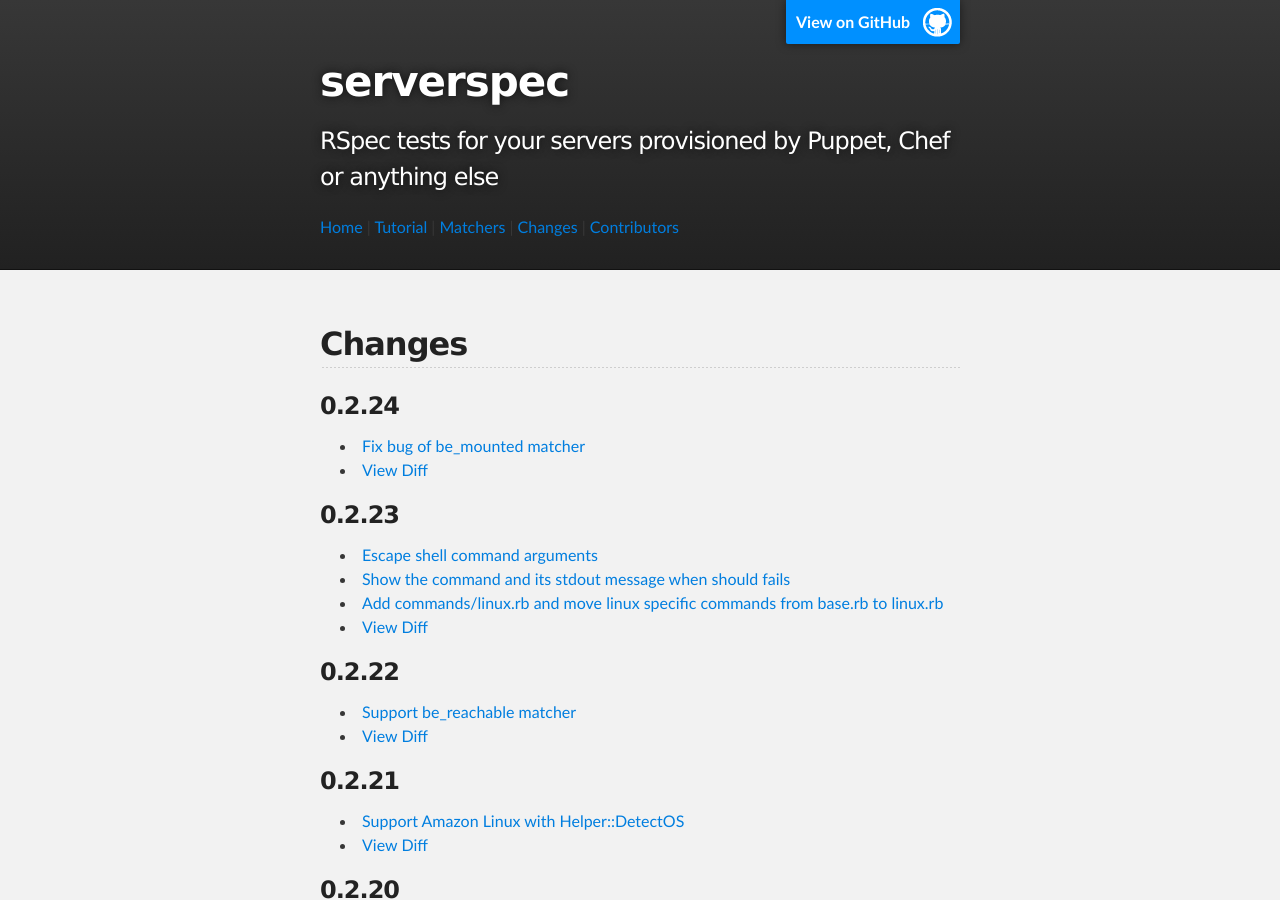
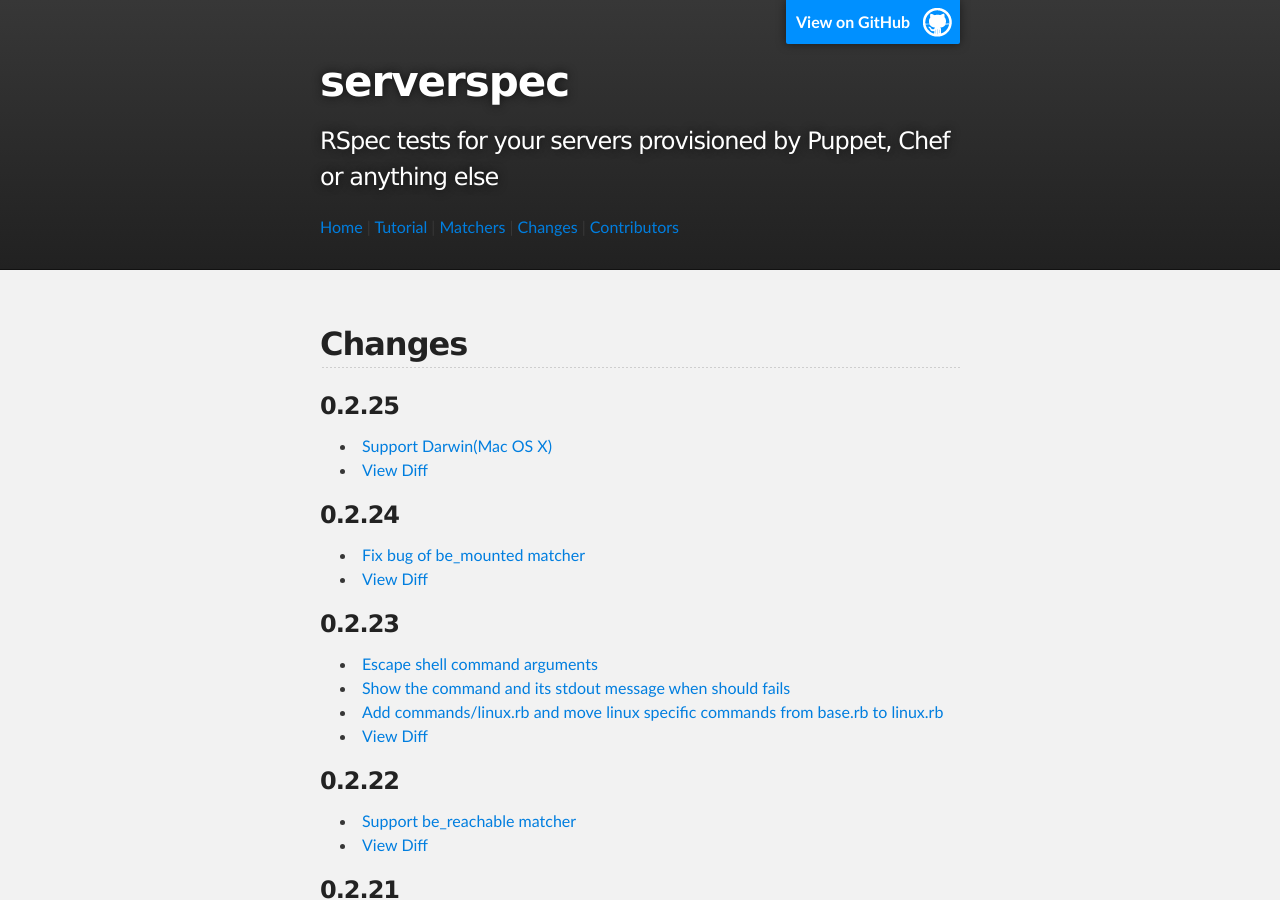
Before and after one commit to serverspec/serverspec.github.io, a Jekyll site: the page built from changes.md, in a window 1280 px wide and 900 px high. Built offline with Jekyll 4.4.1, drawn with Linux system fonts in a browser that asks for light colours; Markdown is read by kramdown in place of the engine named in the settings.

Commit message:
Add changes for v0.2.25

```diff
--- a/changes.md
+++ b/changes.md
@@ -4,6 +4,12 @@ title: changes
 ---
 
 ## Changes
+
+### 0.2.25
+
+ * [Support Darwin(Mac OS X)](https://github.com/mizzy/serverspec/pull/95)
+ * [View Diff](https://github.com/mizzy/serverspec/compare/v0.2.24...v0.2.25)
+
 
 ### 0.2.24
 
```
